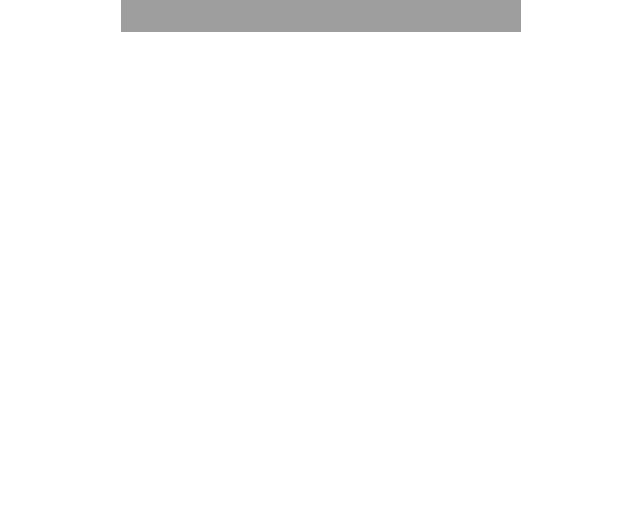
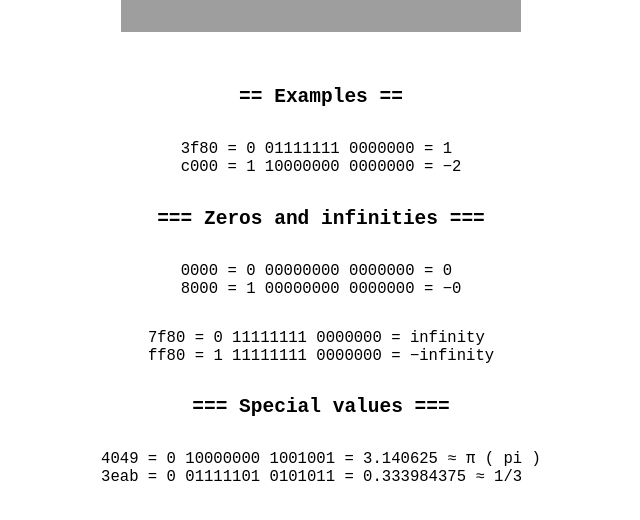
Before and after one commit to enzobarrett/bfloat16, a React (Create React App) app: page / in a window 1280 px wide. Shown: the part 851-1371 px from the top of the page, without its empty margins (319-959 px from the left). Before the commit the page ends 921 px from the top, so only its background shows below. Built offline with nearby package versions, Linux system fonts and the light colour scheme; grey boxes are pictures that could not be loaded.

Commit message:
fix negative exponents, add examples at bottom

```diff
--- a/src/App.js
+++ b/src/App.js
@@ -18,6 +18,33 @@ function App() {
                 <img alt="" border="0" src="https://www.paypal.com/en_US/i/scr/pixel.gif" width="1" height="1" />
             </form>
 
+            <div className={"key"}>
+                <h2>== Examples ==</h2>
+
+                <p>
+                3f80 = 0 01111111 0000000 = 1<br/>
+                c000 = 1 10000000 0000000 = −2
+                </p>
+
+                <h2>=== Zeros and infinities ===</h2>
+
+                <p>
+                0000 = 0 00000000 0000000 = 0<br/>
+                8000 = 1 00000000 0000000 = −0
+                </p>
+
+                <p>
+                7f80 = 0 11111111 0000000 = infinity<br/>
+                ff80 = 1 11111111 0000000 = −infinity
+                </p>
+
+                <h2>=== Special values ===</h2>
+
+                <p>
+                4049 = 0 10000000 1001001 = 3.140625 ≈ π ( pi )<br/>
+                3eab = 0 01111101 0101011 = 0.333984375 ≈ 1/3
+                </p>
+            </div>
         </div>
     );
 }
--- a/src/Components/ExpandedView.js
+++ b/src/Components/ExpandedView.js
@@ -3,7 +3,6 @@ import { FontAwesomeIcon } from '@fortawesome/react-fontawesome'
 import { faTimes } from '@fortawesome/free-solid-svg-icons'
 import { faPlus } from '@fortawesome/free-solid-svg-icons'
 import { faEquals } from '@fortawesome/free-solid-svg-icons'
-import {parse} from "@fortawesome/fontawesome-svg-core";
 
 class ExpandedView extends React.Component {
     parseFloatRadix(num, radix) {
@@ -56,13 +55,47 @@ class ExpandedView extends React.Component {
 
         var result = 0;
 
-        // shift value
-        if (expValBiased >= 0) {
+        // SPECIAL CASES
+
+        // display 0 or -0 for 0 exp and 0 man
+        if (expValBiased === -127 && man.splice().slice(0,1).every(item => item === 0)) {
+            result = parseInt(signNumber) === 1 ? "0" : "-0";
+        }
+
+        else if (expValBiased === 128 && man.splice().slice(0,1).every(item => item === 0)) {
+            result = parseInt(signNumber) === 1 ? "∞" : "-∞";
+        }
+
+        // shift val left for positive exp
+        else if (expValBiased >= 0) {
+            for (let i = expValBiased; i >= 0; i--) {
+                man.push(0);
+            }
+            console.log(man);
             man.splice(expValBiased + 1, 0, '.');
             result = this.parseBinFloat(man.join(''));
             // add in sign
             result *= parseInt(signNumber)
         }
+
+        // shift value right for negetive exp
+        else if (expValBiased < 0) {
+            for (let i = expValBiased; i < 0; i++) {
+                // add a zero at the front
+                man.unshift(0);
+            }
+
+            // add radix to the front
+            man.unshift(".");
+            man.unshift("0");
+
+            // calculate result from array
+            result = this.parseBinFloat(man.join(''));
+
+            // add in sign
+            result *= parseInt(signNumber)
+        }
+
 
         return (
             <div className={"expandedView"}>
--- a/src/index.css
+++ b/src/index.css
@@ -108,3 +108,17 @@ form {
 .paypal {
   margin-top: 4%;
 }
+
+.key {
+    margin-bottom: 5%;
+    font-family: monospace;
+    display: flex;
+    flex-direction: column;
+    align-items: center;
+}
+
+.key > p {
+    font-size: larger;
+  display: inline-block;
+  text-align: left;
+}
```
